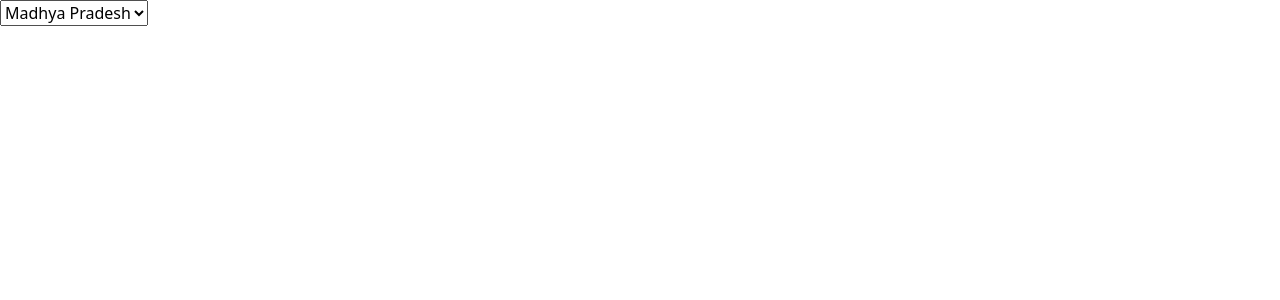
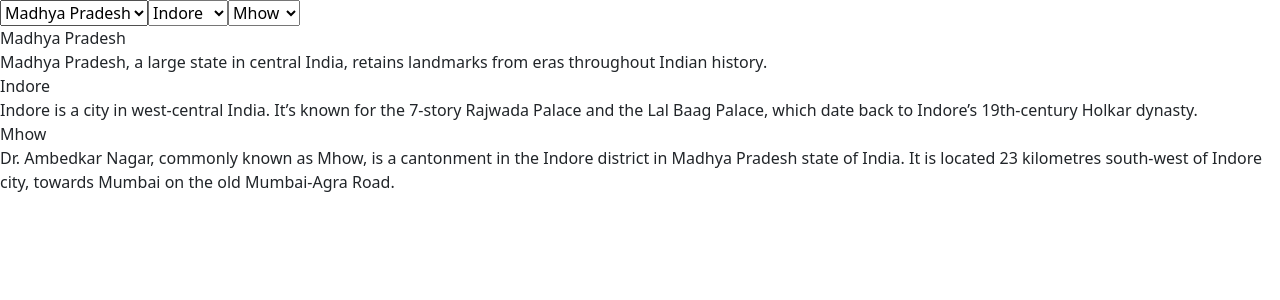
Before and after one commit to acciojob/dropdown-react-vinay1723, a React app: page / in a window 1280 px wide. Shown: the top 300 px of the page. Built offline with nearby package versions, Linux system fonts and the light colour scheme.

Commit message:
Initial Commit

```diff
--- a/src/components/App.js
+++ b/src/components/App.js
@@ -1,151 +1,249 @@
-import React, { useState,useReducer } from "react";
+import React, { useState, useReducer, useEffect } from "react";
 import "./../styles/App.css";
 
+const states = [
+  {
+    name: "Madhya Pradesh",
+    description:
+      "Madhya Pradesh, a large state in central India, retains landmarks from eras throughout Indian history.",
+    city: [
+      {
+        name: "Indore",
+        description:
+          "Indore is a city in west-central India. It’s known for the 7-story Rajwada Palace and the Lal Baag Palace, which date back to Indore’s 19th-century Holkar dynasty.",
+        landmarks: [
+          {
+            name: "Mhow",
+            description:
+              "Dr. Ambedkar Nagar, commonly known as Mhow, is a cantonment in the Indore district in Madhya Pradesh state of India. It is located 23 kilometres south-west of Indore city, towards Mumbai on the old Mumbai-Agra Road.",
+          },
+          {
+            name: "Dewas",
+            description:
+              "Dewas is a city in the Malwa region of the Indian state of Madhya Pradesh. The municipality was formerly the seat of two princely states during the British Raj, Dewas Junior state and Dewas Senior state, ruled by the Puar clan of Maratha.",
+          },
+        ],
+      },
+      {
+        name: "Bhopal",
+        description:
+          "DBhopal is a city in the central Indian state of Madhya Pradesh. It's one of India’s greenest city. There are two main lakes, the Upper Lake and the Lower Lake.",
+        landmarks: [
+          {
+            name: "MANIT",
+            description:
+              "Maulana Azad National Institute of Technology Bhopal is a public technical university located in Bhopal, Madhya Pradesh, India. It is part of a group of publicly funded institutions in India known as National Institutes of Technology. ",
+          },
+          {
+            name: "Berasia",
+            description:
+              "Berasia is a landmark and a nagar palika in Bhopal district in the state of Madhya Pradesh, India. ",
+          },
+        ],
+      },
+      {
+        name: "Gwalior",
+        description:
+          "Gwalior is a city in the central Indian state of Madhya Pradesh. It's known for its palaces and temples, including the Sas Bahu Ka Mandir intricately carved Hindu temple. ",
+        landmarks: [
+          {
+            name: "Ajaypur",
+            description: "Little less known city Ajaypur.",
+          },
+        ],
+      },
+    ],
+  },
+  {
+    name: "Jharkhand",
+    description:
+      "Jharkhand is a state in eastern India. It's known for its waterfalls, the elegant Jain temples of Parasnath Hill and the elephants and tigers of Betla National Park.",
+    city: [
+      {
+        name: "Dhanbad",
+        description:
+          "Dhanbad is the second-most populated city in the Indian state of Jharkhand. It ranks as the 33rd largest city in India and is the 42nd largest million-plus urban agglomeration in India. It is the 96th fastest growing urban area of the world by the City Mayors Foundation.",
+        landmarks: [
+          {
+            name: "IIT(ISM) Dhanbad",
+            description:
+              "Indian Institute of Technology (Indian School of Mines) Dhanbad is a public technical and research university located in Dhanbad, India. It is an Institute of National Importance. IIT has 18 academic departments covering Engineering,",
+          },
+          {
+            name: "Hirapur",
+            description:
+              "Hirapur is a census landmark in Balaghat district in the Indian state of Madhya Pradesh.",
+          },
+        ],
+      },
+      {
+        name: "Wasseypur",
+        description:
+          "Wasseypur is a neighbourhood in the city of Dhanbad in Dhanbad Sadar subdivision of Dhanbad district in the state of Jharkhand in India. ",
+        landmarks: [
+          {
+            name: "Pandey muhalla",
+            description:
+              "Located behind the dhanbad junction is must visit place.",
+          },
+          {
+            name: "MPI Hall",
+            description: "Space for everyone",
+          },
+        ],
+      },
+      {
+        name: "Hazaribagh",
+        description:
+          "Hazaribagh is a city and a municipal corporation in Hazaribagh district in the Indian state of Jharkhand. It is the divisional headquarters of North Chotanagpur division.",
+        landmarks: [
+          {
+            name: "Shaheed Nirmal Mahto Park",
+            description: "Famous for its giant dinosaur structure",
+          },
+          {
+            name: "Gandhi Maidan",
+            description: "Ideal for conduction major events",
+          },
+        ],
+      },
+    ],
+  },
+  {
+    name: "Assam",
+    description:
+      "Assam is a state in northeastern India known for its wildlife, archeological sites and tea plantations. ",
+    city: [
+      {
+        name: "Guwhati",
+        description:
+          "Guwahati is a sprawling city beside the Brahmaputra River in the northeast Indian state of Assam. It’s known for holy sites like the hilltop Kamakhya Temple,",
+        landmarks: [
+          {
+            name: "Ganesh Guri",
+            description: "Famous because of PVR city center.",
+          },
+          {
+            name: "Kalyani Nagar",
+            description: "located near famous Lakshmi Nagar",
+          },
+        ],
+      },
+      {
+        name: "dimapur",
+        description:
+          "Dimapur is a city in Nagaland, India. It is the most populous city of Nagaland and also the most densely populated city in the state with an estimated population of about 250,000.",
+        landmarks: [
+          {
+            name: "City Tower",
+            description: "Giant Tower standing by the road since history.",
+          },
+          {
+            name: "Sunday Market",
+            description: "Famous for its weekend Sale on all items.",
+          },
+        ],
+      },
+      {
+        name: "Tezpur",
+        description:
+          "Tezpur is a landmark and urban agglomeration in Sonitpur district, Assam state, India. Tezpur is located on the banks of the river Brahmaputra, 175 kilometres northeast of Guwahati, and is the largest of the north bank landmarks with a population exceeding 100,000 as per Metropolitan Census 2011.",
+        landmarks: [
+          {
+            name: "Bamuni Hills",
+            description: "Best location for photoshoots",
+          },
+          {
+            name: "Bhujkhowa Bazar",
+            description: "Central Market for Tezpur",
+          },
+        ],
+      },
+    ],
+  },
+  {
+    name: "Bihar",
+    description:
+      "Bihar is a state in East India, bordering Nepal. It is divided by the River Ganges, which floods its fertile plains. Important Buddhist pilgrimage sites include the Bodhi Tree in Bodhgaya's Mahabodhi Temple, under which the Buddha allegedly meditated.",
+    city: [
+      {
+        name: "Patna",
+        description:
+          "Patna is an ancient city that sprawls along the south bank of the Ganges River in Bihar, northeast India.",
+        landmarks: [
+          {
+            name: "Sonpur",
+            description:
+              "Sonpur is a city and sub-division in the Indian state of Bihar, situated on the banks of the River Gandak and Ganges River in the Saran District.",
+          },
+          {
+            name: "Maner",
+            description:
+              "Maner also spelled Maner or Maner Sharif, is a satellite landmark in Patna Metropolitan Region, in the Patna district in the Indian state of Bihar. Maner Sharif lies 24 km west of Patna the capital of Bihar on National Highway 30.",
+          },
+        ],
+      },
+      {
+        name: "Gaya",
+        description:
+          "Gaya is a holy city beside the Falgu River, in the northeast Indian state of Bihar. It’s known for 18th-century Vishnupad Mandir, a riverside temple with an octagonal shrine. Close by, ancient Mangla Gauri Temple is set on a hilltop. ",
+        landmarks: [
+          {
+            name: "Bakraur",
+            description:
+              "Bakraur, sometimes called Bakrour, is a village located slightly east of Bodh Gaya in the state of Bihar, India. It lies directly across the Phalgu River from the landmark of Bodh Gaya, where Gautama Buddha is said to have attained enlightenment.",
+          },
+          {
+            name: "Barachatti",
+            description:
+              "Barachatti is a block in the Gaya district of Bihar, India. Barachatti contains 141 villages and 13 gram panchayat. Sarwan bazar is the biggest and Nimi is the smallest village of Barachatti. The total population in Barachatti sub-district is 142,534 according to the census during 2011 by Indian Government.",
+          },
+        ],
+      },
+      {
+        name: "Darbhanga",
+        description:
+          "Darbhanga is a city and Municipal Corporation in the Indian state of Bihar. It is the 6th largest city of Bihar, only after Patna, Gaya, Bhagalpur, Muzaffarpur and Purnea. It is the headquarters of Darbhanga district and Darbhanga division and was the seat of the Raj Darbhanga and capital of the Mithila region.",
+        landmarks: [
+          {
+            name: "Singhwara",
+            description: "Famous for its Groundnut Market",
+          },
+          {
+            name: "Jale",
+            description: "Famous for its roasted seads market.",
+          },
+        ],
+      },
+    ],
+  },
+];
 
-const states = [{
-	name : "Madhya Pradesh",
-	description:"Madhya Pradesh, a large state in central India, retains landmarks from eras throughout Indian history.",
-	city :[{
-		name : "Indore",
-		description:"Indore is a city in west-central India. It’s known for the 7-story Rajwada Palace and the Lal Baag Palace, which date back to Indore’s 19th-century Holkar dynasty.",
-		landmarks :[{
-			name : "Mhow",
-			description:"Dr. Ambedkar Nagar, commonly known as Mhow, is a cantonment in the Indore district in Madhya Pradesh state of India. It is located 23 kilometres south-west of Indore city, towards Mumbai on the old Mumbai-Agra Road.",
-		},{
-			name : "Dewas",
-			description:"Dewas is a city in the Malwa region of the Indian state of Madhya Pradesh. The municipality was formerly the seat of two princely states during the British Raj, Dewas Junior state and Dewas Senior state, ruled by the Puar clan of Maratha.",
-		}]
-	},{
-		name : "Bhopal",
-		description:"DBhopal is a city in the central Indian state of Madhya Pradesh. It's one of India’s greenest city. There are two main lakes, the Upper Lake and the Lower Lake.",
-		landmarks :[{
-			name : "MANIT",
-			description:"Maulana Azad National Institute of Technology Bhopal is a public technical university located in Bhopal, Madhya Pradesh, India. It is part of a group of publicly funded institutions in India known as National Institutes of Technology. ",
-		},{
-			name: "Berasia",
-			description:"Berasia is a landmark and a nagar palika in Bhopal district in the state of Madhya Pradesh, India. ",
-		}]
-	},{
-		name : "Gwalior",
-		description:"Gwalior is a city in the central Indian state of Madhya Pradesh. It's known for its palaces and temples, including the Sas Bahu Ka Mandir intricately carved Hindu temple. ",
-		landmarks :[{
-			name : "Ajaypur",
-			description:"Little less known city Ajaypur.",
-		}]
-	}]
-},{
-	name : "Jharkhand",
-	description:"Jharkhand is a state in eastern India. It's known for its waterfalls, the elegant Jain temples of Parasnath Hill and the elephants and tigers of Betla National Park.",
-	city :[{
-		name : "Dhanbad",
-		description:"Dhanbad is the second-most populated city in the Indian state of Jharkhand. It ranks as the 33rd largest city in India and is the 42nd largest million-plus urban agglomeration in India. It is the 96th fastest growing urban area of the world by the City Mayors Foundation.",
-		landmarks :[{
-			name : "IIT(ISM) Dhanbad",
-			description:"Indian Institute of Technology (Indian School of Mines) Dhanbad is a public technical and research university located in Dhanbad, India. It is an Institute of National Importance. IIT has 18 academic departments covering Engineering,",
-		},{
-			name : "Hirapur",
-			description:"Hirapur is a census landmark in Balaghat district in the Indian state of Madhya Pradesh.",
-		}]
-	},{
-		name : "Wasseypur",
-		description:"Wasseypur is a neighbourhood in the city of Dhanbad in Dhanbad Sadar subdivision of Dhanbad district in the state of Jharkhand in India. ",
-		landmarks :[{
-			name : "Pandey muhalla",
-			description:"Located behind the dhanbad junction is must visit place.",
-		},{
-			name : "MPI Hall",
-			description:"Space for everyone",
-		}]
-	},{
-		name : "Hazaribagh",
-		description:"Hazaribagh is a city and a municipal corporation in Hazaribagh district in the Indian state of Jharkhand. It is the divisional headquarters of North Chotanagpur division.",
-		landmarks :[{
-			name : "Shaheed Nirmal Mahto Park",
-			description:"Famous for its giant dinosaur structure",
-		},{
-			name : "Gandhi Maidan",
-			description:"Ideal for conduction major events",
-		}]
-	}]
-},{
-	name : "Assam",
-	description:"Assam is a state in northeastern India known for its wildlife, archeological sites and tea plantations. ",
-	city :[{
-		name : "Guwhati",
-		description:"Guwahati is a sprawling city beside the Brahmaputra River in the northeast Indian state of Assam. It’s known for holy sites like the hilltop Kamakhya Temple,",
-		landmarks :[{
-			name : "Ganesh Guri",
-			description:"Famous because of PVR city center.",
-		},{
-			name : "Kalyani Nagar",
-			description:"located near famous Lakshmi Nagar",
-		}]
-	},{
-		name : "dimapur",
-		description:"Dimapur is a city in Nagaland, India. It is the most populous city of Nagaland and also the most densely populated city in the state with an estimated population of about 250,000.",
-		landmarks :[{
-			name : "City Tower",
-			description:"Giant Tower standing by the road since history.",
-		},{
-			name : "Sunday Market",
-			description:"Famous for its weekend Sale on all items.",
-		}]
-	},{
-		name : "Tezpur",
-		description:"Tezpur is a landmark and urban agglomeration in Sonitpur district, Assam state, India. Tezpur is located on the banks of the river Brahmaputra, 175 kilometres northeast of Guwahati, and is the largest of the north bank landmarks with a population exceeding 100,000 as per Metropolitan Census 2011.",
-		landmarks :[{
-			name : "Bamuni Hills",
-			description:"Best location for photoshoots",
-		},{
-			name : "Bhujkhowa Bazar",
-			description:"Central Market for Tezpur",
-		}]
-	}]
-},{
-	name : "Bihar",
-	description:"Bihar is a state in East India, bordering Nepal. It is divided by the River Ganges, which floods its fertile plains. Important Buddhist pilgrimage sites include the Bodhi Tree in Bodhgaya's Mahabodhi Temple, under which the Buddha allegedly meditated.",
-	city :[{
-		name : "Patna",
-		description:"Patna is an ancient city that sprawls along the south bank of the Ganges River in Bihar, northeast India.",
-		landmarks :[{
-			name : "Sonpur",
-			description:"Sonpur is a city and sub-division in the Indian state of Bihar, situated on the banks of the River Gandak and Ganges River in the Saran District.",
-		},{
-			name : "Maner",
-			description:"Maner also spelled Maner or Maner Sharif, is a satellite landmark in Patna Metropolitan Region, in the Patna district in the Indian state of Bihar. Maner Sharif lies 24 km west of Patna the capital of Bihar on National Highway 30.",
-		}]
-	},{
-		name : "Gaya",
-		description:"Gaya is a holy city beside the Falgu River, in the northeast Indian state of Bihar. It’s known for 18th-century Vishnupad Mandir, a riverside temple with an octagonal shrine. Close by, ancient Mangla Gauri Temple is set on a hilltop. ",
-		landmarks :[{
-			name : "Bakraur",
-			description:"Bakraur, sometimes called Bakrour, is a village located slightly east of Bodh Gaya in the state of Bihar, India. It lies directly across the Phalgu River from the landmark of Bodh Gaya, where Gautama Buddha is said to have attained enlightenment.",
-		},{
-			name : "Barachatti",
-			description:"Barachatti is a block in the Gaya district of Bihar, India. Barachatti contains 141 villages and 13 gram panchayat. Sarwan bazar is the biggest and Nimi is the smallest village of Barachatti. The total population in Barachatti sub-district is 142,534 according to the census during 2011 by Indian Government.",
-		}]
-	},{
-		name : "Darbhanga",
-		description:"Darbhanga is a city and Municipal Corporation in the Indian state of Bihar. It is the 6th largest city of Bihar, only after Patna, Gaya, Bhagalpur, Muzaffarpur and Purnea. It is the headquarters of Darbhanga district and Darbhanga division and was the seat of the Raj Darbhanga and capital of the Mithila region.",
-		landmarks :[{
-			name : "Singhwara",
-			description:"Famous for its Groundnut Market",
-		},{
-			name : "Jale",
-			description:"Famous for its roasted seads market.",
-		}]
-	}]
-}];
-
-
-function App()
-{
-	// Do not alter/remove main div
-	const [citys, setCity] = useState([]);
+function App() {
+  // Do not alter/remove main div
+  const [citys, setCity] = useState([]);
   const [landmarks, setLandmarks] = useState([]);
   const [selState, setSelecState] = useState({});
   const [selCity, setSelecCity] = useState({});
   const [sellandMark, setSelectLandMark] = useState({});
+
+  useEffect(() => {
+    if (states.length > 0) {
+      const defaultState = states[0];
+      setSelecState(defaultState);
+      setCity(defaultState.city);
+
+      if (defaultState.city.length > 0) {
+        const defaultCity = defaultState.city[0];
+        setSelecCity(defaultCity);
+        setLandmarks(defaultCity.landmarks);
+
+        if (defaultCity.landmarks.length > 0) {
+          setSelectLandMark(defaultCity.landmarks[0]);
+        }
+      }
+    }
+  }, []);
 
   function handleCities(targetstate) {
     const state = states[targetstate];
@@ -219,5 +317,4 @@
   );
 }
 
-
 export default App;
```
